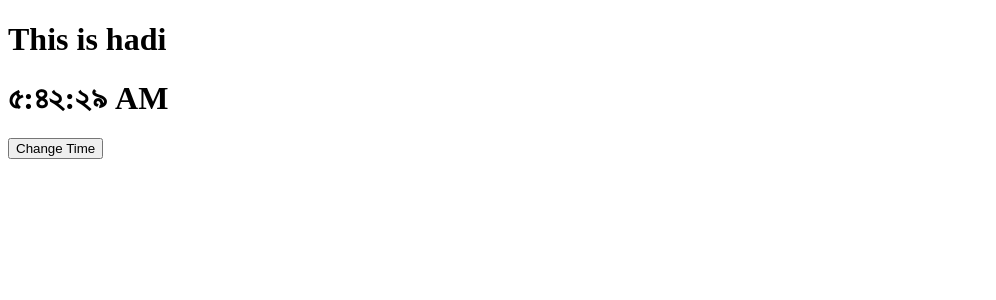
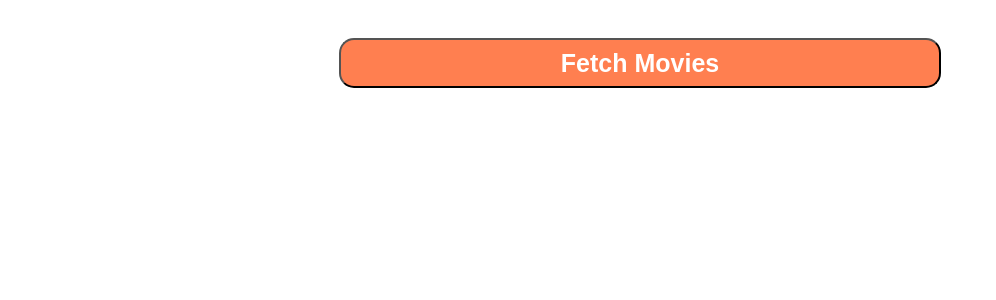
Before and after one commit to hadiuzzaman524/Side-Bar-React-JS, a React (Create React App) app: page / in a window 1280 px wide. Shown: the top 300 px of the page, without its empty margins (0-996 px from the left). Built offline with nearby package versions, Linux system fonts and the light colour scheme.

Commit message:
feat: fetch data from server

```diff
--- a/src/App.js
+++ b/src/App.js
@@ -1,24 +1,10 @@
 import logo from './logo.svg';
 import './App.css';
+import MovieList from './presentation/features/MovieList';
 
 function App() {
   return (
-    <div className="App">
-      <header className="App-header">
-        <img src={logo} className="App-logo" alt="logo" />
-        <p>
-          Edit <code>src/App.js</code> and save to reload.
-        </p>
-        <a
-          className="App-link"
-          href="https://reactjs.org"
-          target="_blank"
-          rel="noopener noreferrer"
-        >
-          Learn React
-        </a>
-      </header>
-    </div>
+    <MovieList/>
   );
 }
 
--- a/src/index.js
+++ b/src/index.js
@@ -1,5 +1,5 @@
 import React from "react";
 import ReactDOM from "react-dom";
-import Clock from "./presentation/Clock";
+import App from "./App";
 
-ReactDOM.render(<Clock/>, document.getElementById('root'));
+ReactDOM.render(<App/>, document.getElementById('root'));
--- /dev/null
+++ b/src/presentation/features/MovieList.js
@@ -0,0 +1,51 @@
+import { keyboard } from "@testing-library/user-event/dist/keyboard";
+import { useState } from "react";
+import Style from "./MovieList.module.css";
+
+
+const MovieList = () => {
+
+    const [isLoading, setLoading] = useState(false);
+    const [movies, setMovies] = useState([]);
+    let content = "Please Fetch Movies";
+
+    async function fetchData() {
+        setLoading(true);
+        const response = await fetch("https://swapi.dev/api/films/");
+        const data = await response.json();
+        console.log("Loading....");
+        if (response.ok) {
+            const transformedMovieList = data.results.map((item) => {
+                return {
+                    id: item.episode_id,
+                    title: item.title,
+                    description: item.opening_crawl
+                };
+            });
+
+            setMovies(transformedMovieList);
+            if (transformedMovieList.length < 1) {
+                content = "No Movie Found";
+            }
+
+        } else {
+            content = "Could not fetch the data";
+            throw Error("Something went wrong!!");
+        }
+        setLoading(false);
+        console.log("Loaded");
+    }
+    return <div className={Style.main_container}>
+        <button className={Style.button} onClick={fetchData}>Fetch Movies</button>
+        {isLoading && <p>Loading....</p>}
+        {!isLoading && movies.length > 0 && movies.map((item) => {
+            return <div className={Style.movie_card}>
+                <h1>{item.title}</h1>
+                <p>{item.description}</p>
+            </div>;
+        })}
+
+    </div>;
+}
+
+export default MovieList;
--- /dev/null
+++ b/src/presentation/features/MovieList.module.css
@@ -0,0 +1,31 @@
+.main_container {
+    padding: 30px;
+    display: flex;
+    flex-direction: column;
+    justify-content: center;
+    align-items: center;
+    gap: 20px;
+}
+
+.button {
+    height: 50px;
+    width: 50%;
+    background-color: coral;
+    color: white;
+    font-weight: bold;
+    font-size: 25px;
+    border-radius: 15px;
+}
+
+.movie_card {
+    height: 250px;
+    width: 50%;
+    background-color: blueviolet;
+    border: none;
+    border-radius: 15px;
+    color: white;
+    display: flex;
+    flex-direction: column;
+  padding: 20px;
+    align-items: center;
+}
```
